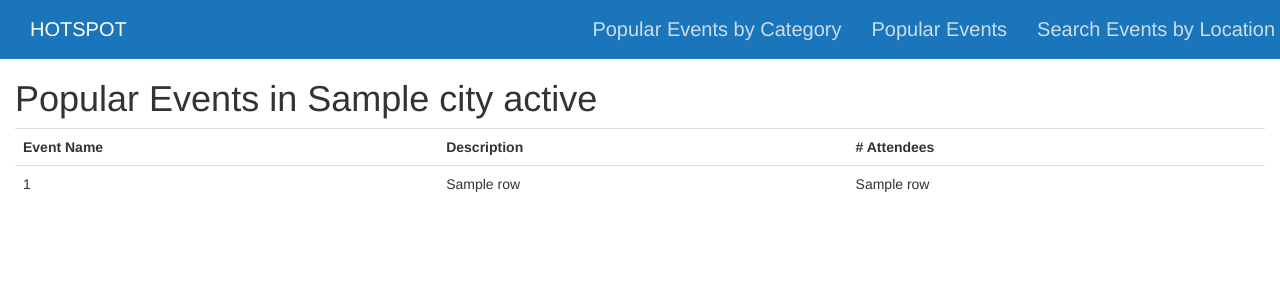
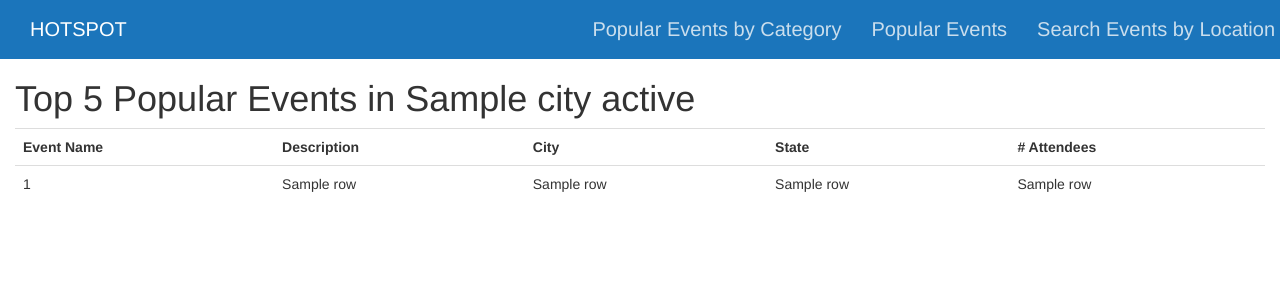
Before and after one commit to omidzargham/HotSpot, a Flask app: template templates/view-poploc.html in a window 1280 px wide. Shown: the top 300 px of the page. Run offline with Flask 2, Linux system fonts and the light colour scheme; the template is opened without the code that fills it: most values are stand-ins (such as "Sample title", 1, 10 or a date in 2020); some libraries are stand-ins or nearby versions.

Commit message:
small updates

```diff
--- a/app.py
+++ b/app.py
@@ -41,9 +41,9 @@ def get_pop_loc():
 		con = lite.connect("hotspot.db")
 		cur = con.cursor()
 		if (city == ""):
-			cur.execute("select Event.Event_name, Event.Description, count(*) as num_participants FROM ((Event LEFT JOIN Attendance ON Event.Event_id = Attendance.Event_id) LEFT JOIN Participant ON Attendance.Participant_id = Participant.Participant_id) LEFT JOIN Destination ON Destination.Dest_id = Event.Dest_id WHERE Destination.State = '{}' AND  Participant.Participant_id IS NOT NULL GROUP BY Event.Event_id ORDER BY num_participants DESC LIMIT 5".format(state))
+			cur.execute("select Event.Event_name, Event.Description, Destination.City, Destination.State, count(*) as num_participants FROM ((Event LEFT JOIN Attendance ON Event.Event_id = Attendance.Event_id) LEFT JOIN Participant ON Attendance.Participant_id = Participant.Participant_id) LEFT JOIN Destination ON Destination.Dest_id = Event.Dest_id WHERE Destination.State = '{}' AND  Participant.Participant_id IS NOT NULL GROUP BY Event.Event_id ORDER BY num_participants DESC LIMIT 5".format(state))
 		else:
-			cur.execute("select Event.Event_name, Event.Description, count(*) as num_participants FROM ((Event LEFT JOIN Attendance ON Event.Event_id = Attendance.Event_id) LEFT JOIN Participant ON Attendance.Participant_id = Participant.Participant_id) LEFT JOIN Destination ON Destination.Dest_id = Event.Dest_id WHERE Destination.City = '{}' AND  Participant.Participant_id IS NOT NULL GROUP BY Event.Event_id ORDER BY num_participants DESC LIMIT 5".format(city))
+			cur.execute("select Event.Event_name, Event.Description, Destination.City, Destination.State, count(*) as num_participants FROM ((Event LEFT JOIN Attendance ON Event.Event_id = Attendance.Event_id) LEFT JOIN Participant ON Attendance.Participant_id = Participant.Participant_id) LEFT JOIN Destination ON Destination.Dest_id = Event.Dest_id WHERE Destination.City = '{}' AND  Participant.Participant_id IS NOT NULL GROUP BY Event.Event_id ORDER BY num_participants DESC LIMIT 5".format(city))
 		rows = cur.fetchall()
 		return render_template("view-poploc.html", **locals())
 
--- a/templates/view-poploc.html
+++ b/templates/view-poploc.html
@@ -30,7 +30,7 @@
         <div class="container-fluid">
             <div class="row">
                 <div class="col-md-12">
-                    <h1>Popular Events in {{city}} {{ state}}</h1>
+                    <h1>Top 5 Popular Events in {{city}} {{ state}}</h1>
                 </div>
             </div>
 
@@ -40,6 +40,8 @@
                         <tr>
                             <th>Event Name</th>
                             <th>Description</th>
+                            <th>City</th>
+                            <th>State</th>
                             <th># Attendees</th>
                         </tr>
 
@@ -48,6 +50,8 @@
                                 <td>{{ row[0] }}</td>
                                 <td>{{ row[1] }}</td>
                                 <td>{{ row[2] }}</td>
+                                <td>{{ row[3] }}</td>
+                                <td>{{ row[4] }}</td>
                             </tr>
                         {% endfor %}
                     </table>
```
